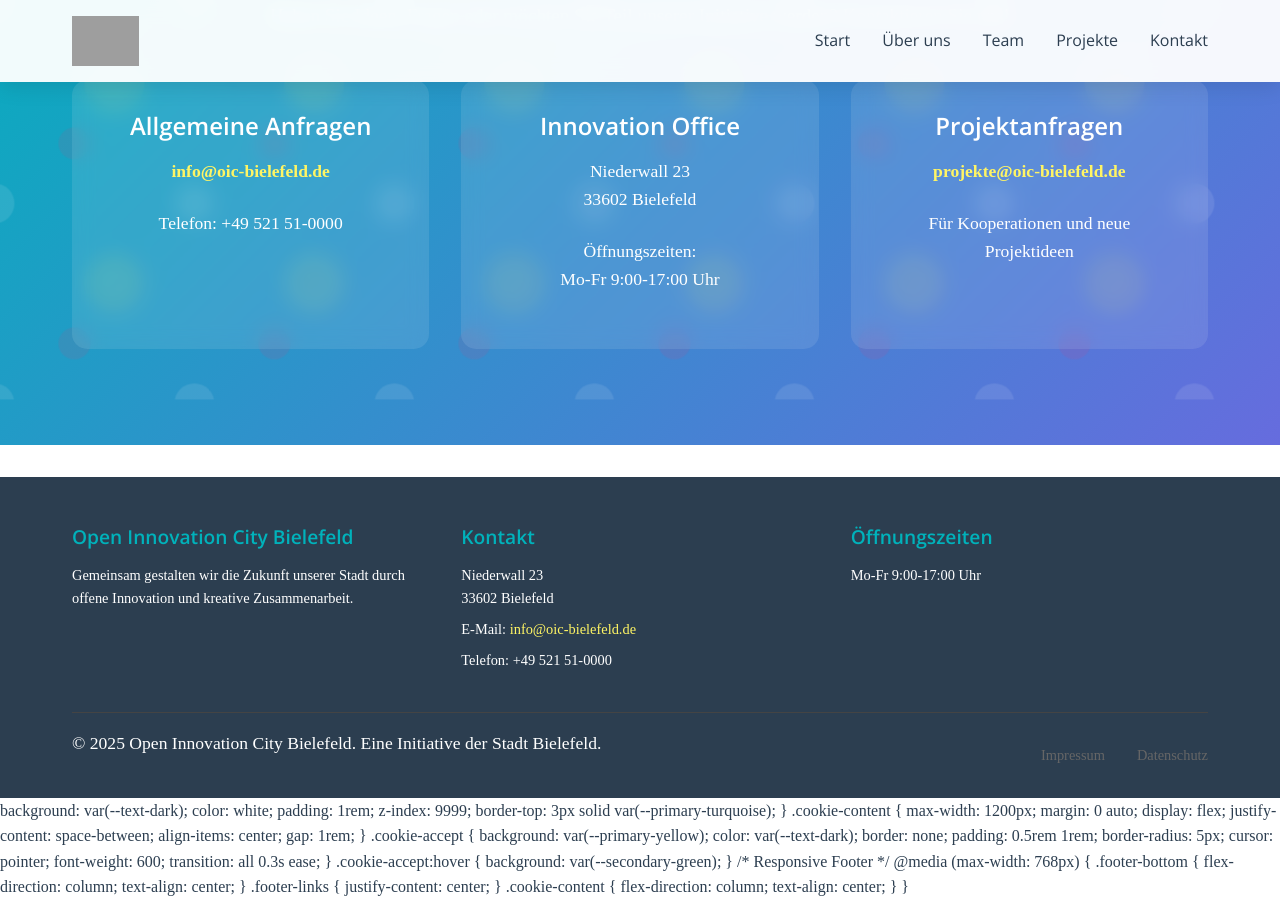
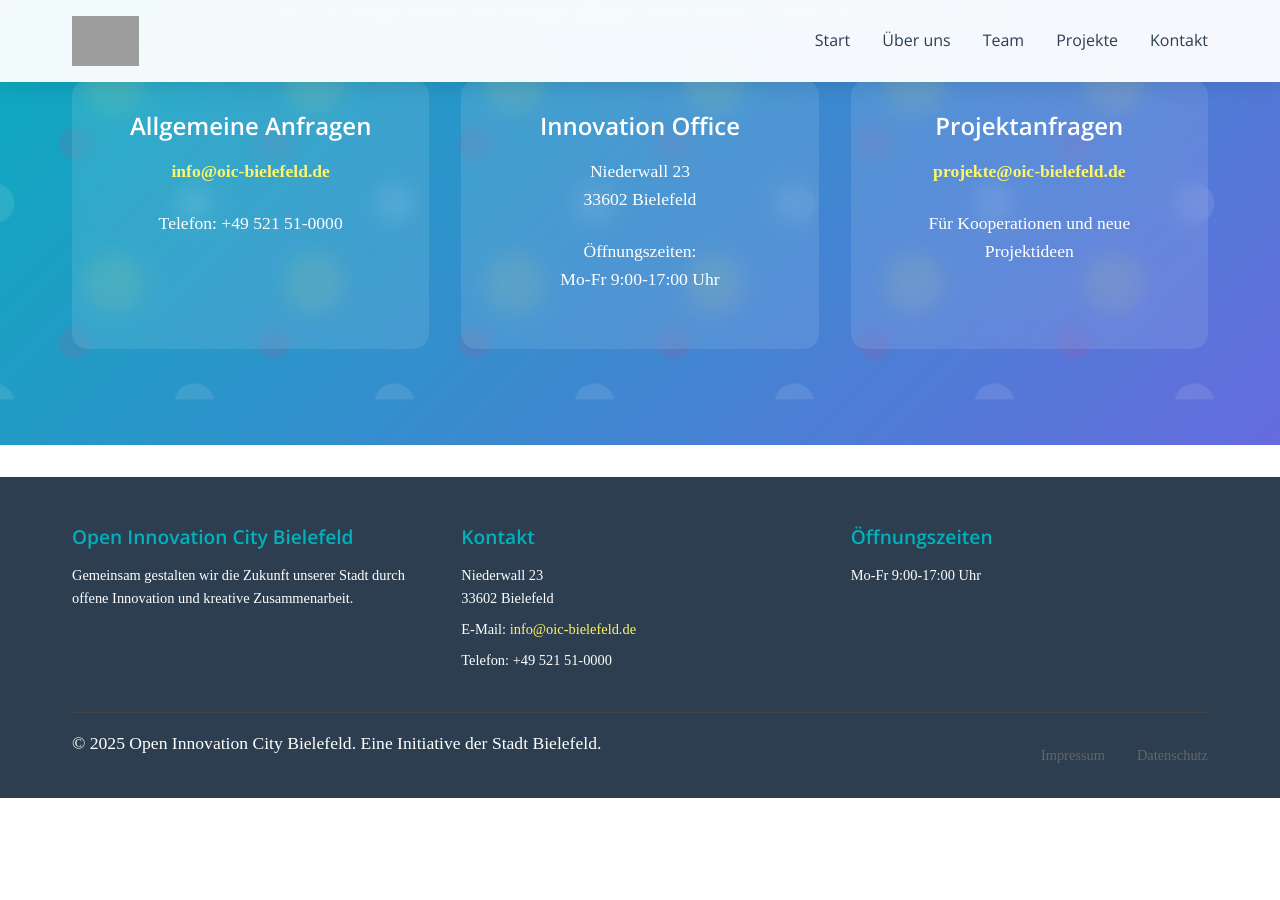
Before and after one commit to Open-Innovation-City/oic-bielefeld-website, a Jekyll site: the page built from index.html, in a window 1280 px wide and 900 px high, scrolled down 4481 px. Built offline with Jekyll 4.4.1, drawn with Linux system fonts in a browser that asks for light colours; some web fonts are replaced; after the commit the page ends 5279 px from its top, so only the background shows below that; grey boxes are pictures that could not be loaded.

Commit message:
Update default.html

```diff
--- a/_layouts/default.html
+++ b/_layouts/default.html
@@ -47,51 +47,3 @@
     <script src="{{ site.baseurl }}/assets/js/main.js"></script>
 </body>
 </html>
-    background: var(--text-dark);
-    color: white;
-    padding: 1rem;
-    z-index: 9999;
-    border-top: 3px solid var(--primary-turquoise);
-}
-
-.cookie-content {
-    max-width: 1200px;
-    margin: 0 auto;
-    display: flex;
-    justify-content: space-between;
-    align-items: center;
-    gap: 1rem;
-}
-
-.cookie-accept {
-    background: var(--primary-yellow);
-    color: var(--text-dark);
-    border: none;
-    padding: 0.5rem 1rem;
-    border-radius: 5px;
-    cursor: pointer;
-    font-weight: 600;
-    transition: all 0.3s ease;
-}
-
-.cookie-accept:hover {
-    background: var(--secondary-green);
-}
-
-/* Responsive Footer */
-@media (max-width: 768px) {
-    .footer-bottom {
-        flex-direction: column;
-        text-align: center;
-    }
-
-    .footer-links {
-        justify-content: center;
-    }
-
-    .cookie-content {
-        flex-direction: column;
-        text-align: center;
-    }
-}
-</style>
```
